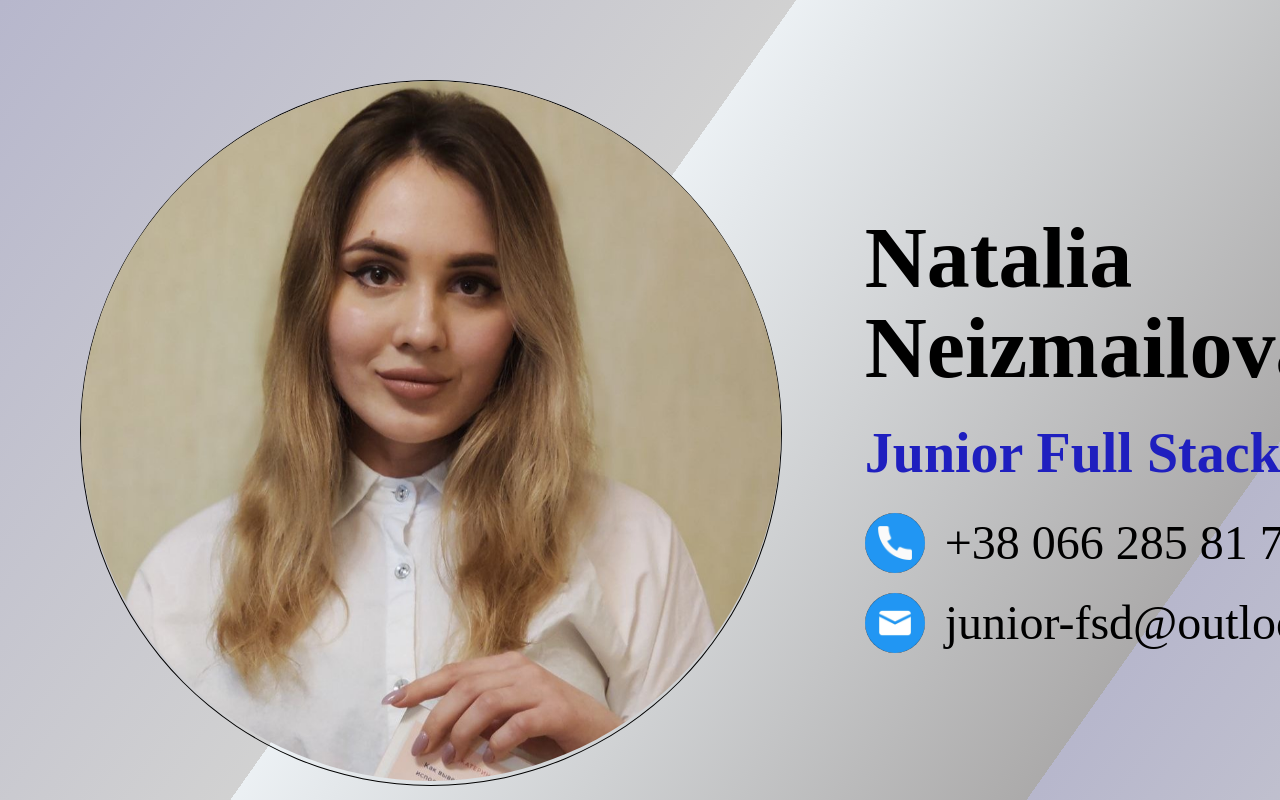
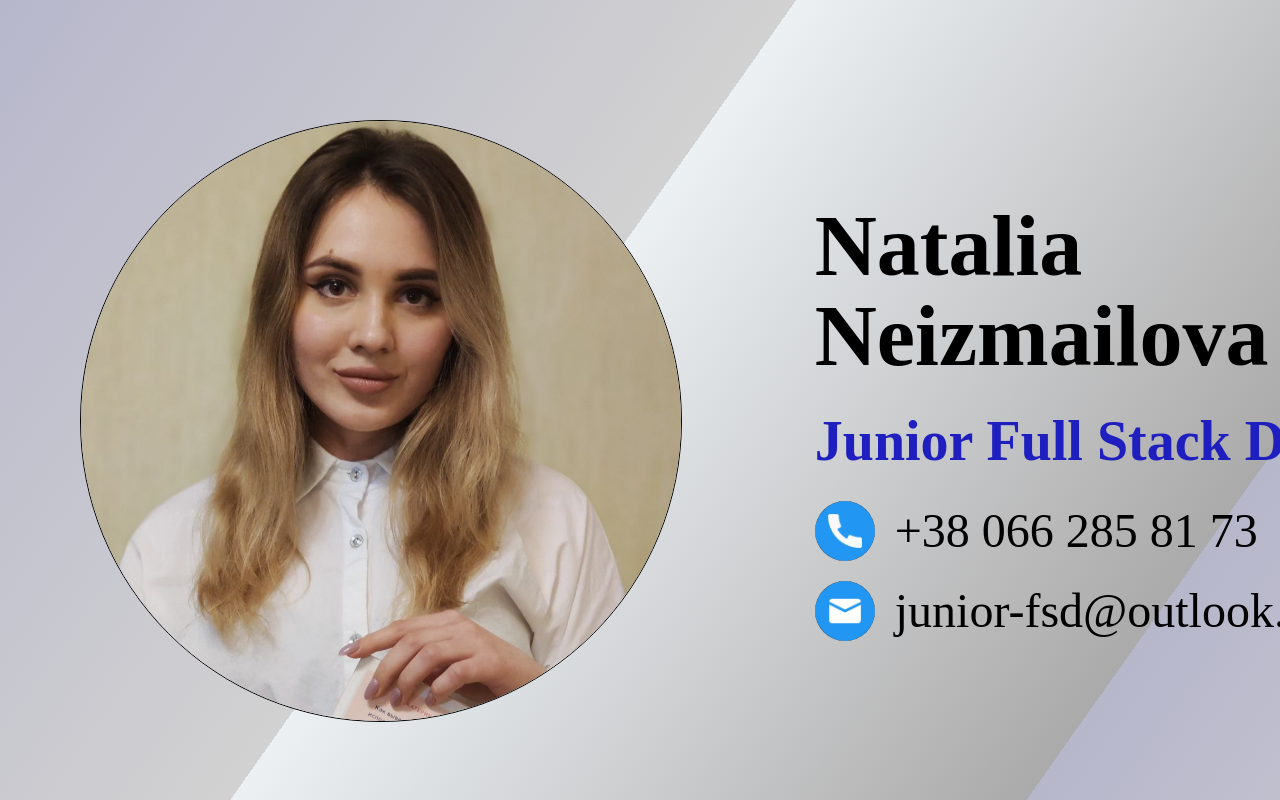
Before and after one commit to NeizmailovaNa/Motivation_letter, a plain HTML site: page index.html in a window 1280 px wide. Shown: the top 800 px of the page. Drawn offline with Linux system fonts and the light colour scheme.

Commit message:
bags-of-design

```diff
--- a/CSS/style.css
+++ b/CSS/style.css
@@ -27,10 +27,12 @@ a {
 
 .about-me__section{
     display: flex;
-    padding: 80px;
+    padding: 120px 80px 120px 80px;
 }
 
 .about-me__photo-wraper{
+    width: 600px;
+    height: 600px;
     border: 1px solid rgb(0, 0, 0);
     border-radius: 50%;
 }
@@ -88,7 +90,7 @@ a {
 .main-section__text{
     padding-left: 120px;
     padding-right: 120px;
-    padding-bottom: 60px;
+    padding-bottom: 80px;
 
     font-style: normal;
     font-weight: normal;
--- a/index.html
+++ b/index.html
@@ -18,7 +18,7 @@
          <!--About Me Section-->
         <div class="about-me__section">
             <div class="about-me__photo-wraper">
-                <img class="about-me__my-photo" src="img/photo1675163368.jpeg" alt="my photo" width="700px" height="700px">
+                <img class="about-me__my-photo" src="img/photo1675163368.jpeg" alt="my photo" width="600px" height="600px">
             </div>
 
             <div class="about-me__contact-wraper">
```
